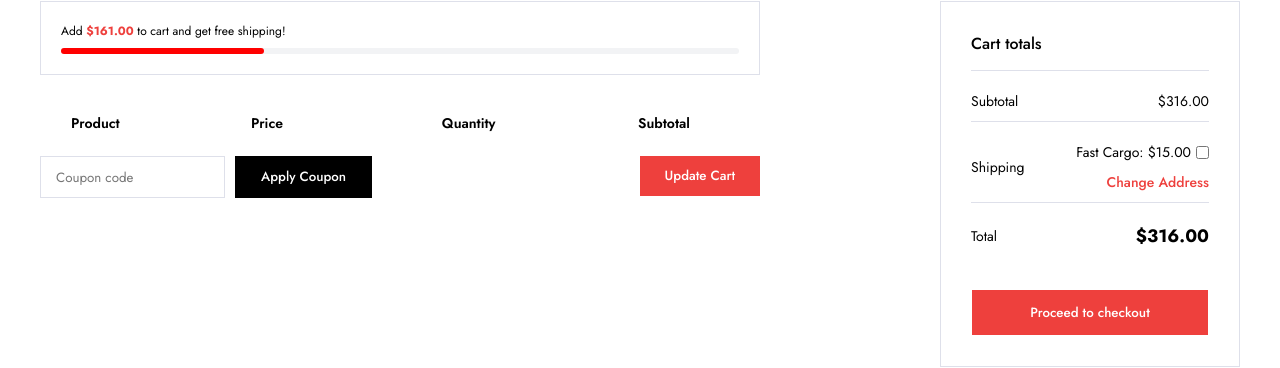
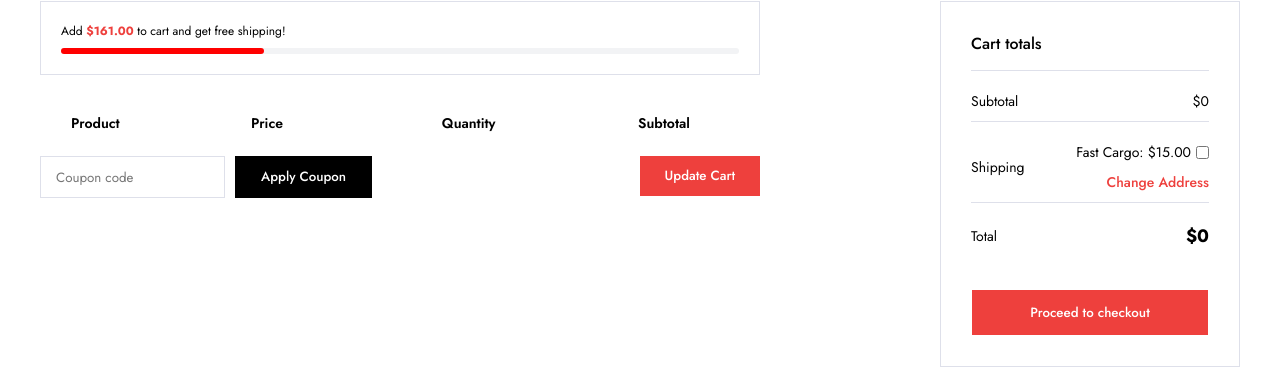
Before and after one commit to ecanivrl/Fullstack-React-Ecommerce, a React (Vite) app in the folder frontend/: page / in a window 1280 px wide. Shown: the part 166-534 px from the top of the page. Built offline with nearby package versions, Linux system fonts and the light colour scheme.

Commit message:
feat: added cargo and general total transactions  in the cart have been

```diff
--- a/frontend/src/components/Cart/CartItem.jsx
+++ b/frontend/src/components/Cart/CartItem.jsx
@@ -16,9 +16,11 @@
         ></i>
       </td>
       <td>{cartItem?.name}</td>
-      <td>$108.00</td>
-      <td className="product-quantity">1</td>
-      <td className="product-subtotal">$108.00</td>
+      <td>${cartItem?.price?.newPrice.toFixed(2)}</td>
+      <td className="product-quantity">{cartItem?.quantity}</td>
+      <td className="product-subtotal">
+        ${(cartItem?.price?.newPrice * cartItem?.quantity).toFixed(2)}
+      </td>
     </tr>
   );
 };
--- a/frontend/src/components/Cart/CartTotals.jsx
+++ b/frontend/src/components/Cart/CartTotals.jsx
@@ -1,4 +1,26 @@
+import { CartContext } from '@/context/CartProvider';
+import { useContext, useState } from 'react';
+
 const CartTotals = () => {
+  const [fastCargoChecked, setFastCargoChecked] = useState(false);
+
+  const { cartItems } = useContext(CartContext);
+
+  const cartItemTotals = cartItems.map((item) => {
+    const itemTotal = item.price.newPrice * item.quantity;
+    return itemTotal;
+  });
+
+  const subTotals = cartItemTotals.reduce((previousValue, currentValue) => {
+    return previousValue + currentValue;
+  }, 0);
+
+  const cargoFee = 15;
+
+  const cartTotals = fastCargoChecked
+    ? (subTotals + cargoFee).toFixed(2)
+    : subTotals;
+
   return (
     <div className="cart-totals">
       <h2>Cart totals</h2>
@@ -7,7 +29,7 @@
           <tr className="cart-subtotal">
             <th>Subtotal</th>
             <td>
-              <span id="subtotal">$316.00</span>
+              <span id="subtotal">${subTotals}</span>
             </td>
           </tr>
           <tr>
@@ -17,7 +39,12 @@
                 <li>
                   <label>
                     Fast Cargo: $15.00
-                    <input type="checkbox" id="fast-cargo" />
+                    <input
+                      type="checkbox"
+                      id="fast-cargo"
+                      checked={fastCargoChecked}
+                      onChange={() => setFastCargoChecked(!fastCargoChecked)}
+                    />
                   </label>
                 </li>
                 <li>
@@ -29,7 +56,7 @@
           <tr>
             <th>Total</th>
             <td>
-              <strong id="cart-total">$316.00</strong>
+              <strong id="cart-total">${cartTotals}</strong>
             </td>
           </tr>
         </tbody>
--- a/frontend/src/context/CartProvider.jsx
+++ b/frontend/src/context/CartProvider.jsx
@@ -17,7 +17,13 @@
 
   const addToCart = (cartItem) => {
     // setCartItems([...cartItems, product]) 1. YOL
-    setCartItems((prevCart) => [...prevCart, cartItem]);
+    setCartItems((prevCart) => [
+      ...prevCart,
+      {
+        ...cartItem,
+        quantity: cartItem.quantity ? cartItem.quantity : 1,
+      },
+    ]);
   };
 
   const removeFromCart = (itemId) => {
```
